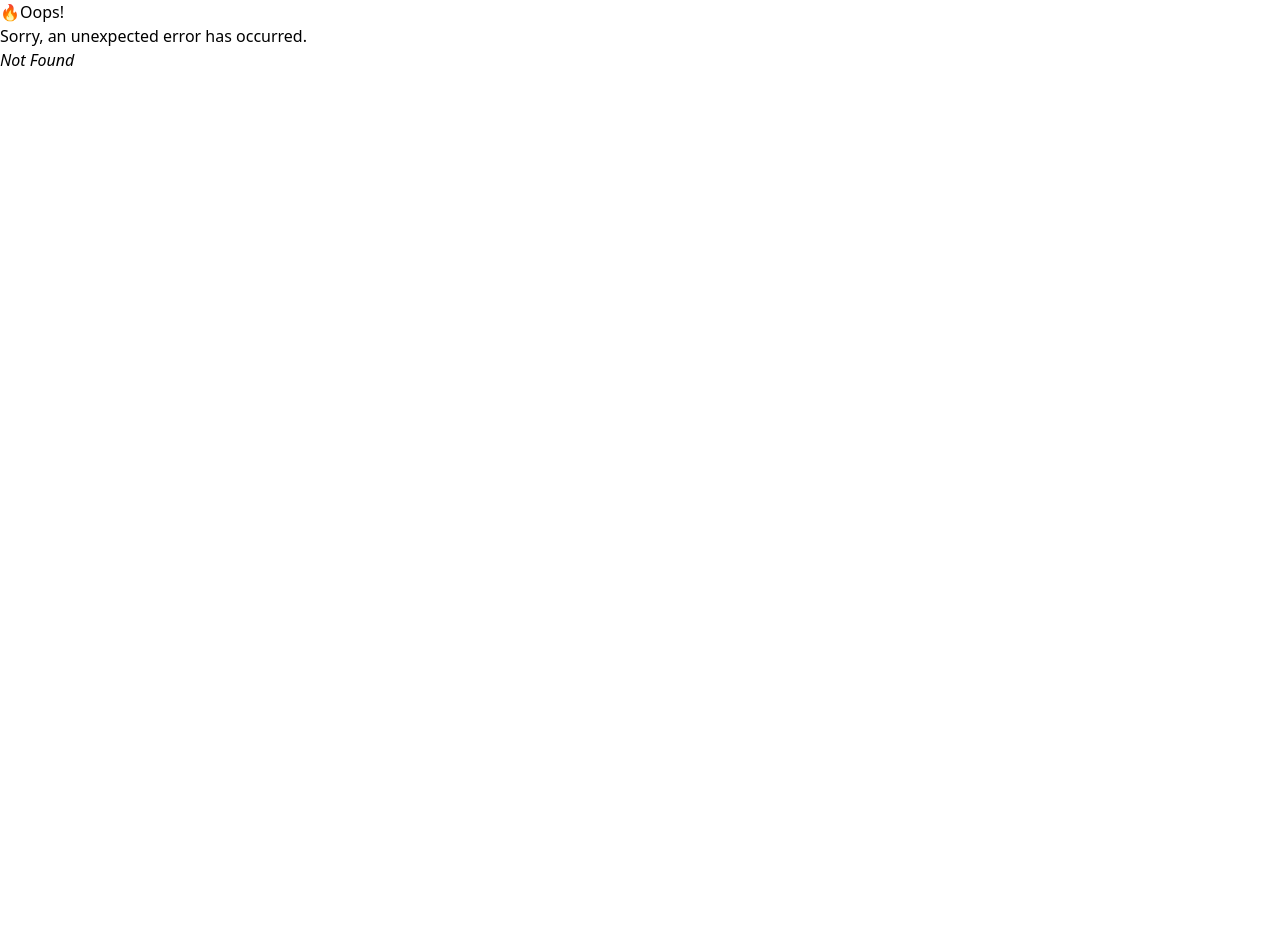
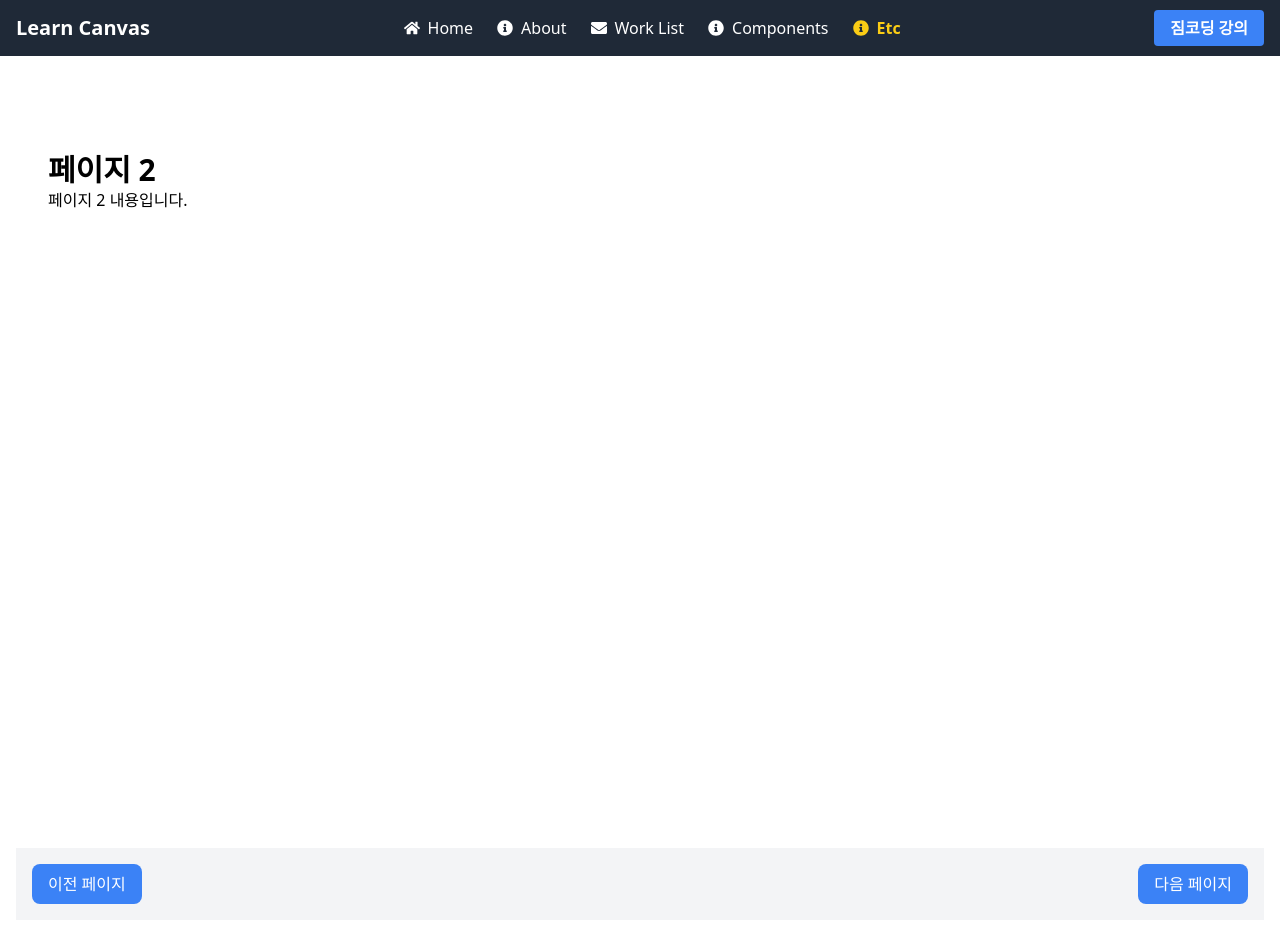
Before and after one commit to hyojeong0927/React-Template, a React (Vite) app: page /etc/page2 in a window 1280 px wide. Before the commit this address had no page. Shown: the top 942 px of the page. Before the commit the page ends 800 px from the top, so only its background shows below. Built offline with nearby package versions, Linux system fonts and the light colour scheme.

Commit message:
페이지 이동

```diff
--- a/src/components/Header.jsx
+++ b/src/components/Header.jsx
@@ -58,7 +58,10 @@ function Header() {
       label: 'Etc',
       icon: <FaInfoCircle />,
       to: '/etc',
-      children: [{ id: 'scrollpage', label: 'Scroll Page', to: '/etc' }],
+      children: [
+        { id: 'scrollpage', label: 'Scroll Page', to: '/etc' },
+        { id: 'page1', label: 'Page Move', to: '/etc/page1' },
+      ],
     },
   ];
 
--- a/src/main.jsx
+++ b/src/main.jsx
@@ -35,6 +35,9 @@ import Contact from './pages/about/Contact';
 import CanvasDetail from './pages/CanvasDetail';
 import Etc from './pages/Etc';
 import ScrollButtonPage from './pages/ScrollPage';
+import Page1 from './pages/Page1';
+import Page2 from './pages/Page2';
+import Page3 from './pages/Page3';
 
 // error
 import ErrorPage from './pages/ErrorPage';
@@ -83,7 +86,12 @@ const router = createBrowserRouter([
       {
         path: 'etc',
         element: <Etc />,
-        children: [{ index: true, element: <ScrollButtonPage /> }],
+        children: [
+          { index: true, element: <ScrollButtonPage /> },
+          { path: 'page1', element: <Page1 /> },
+          { path: 'page2', element: <Page2 /> },
+          { path: 'page3', element: <Page3 /> },
+        ],
       },
     ],
   },
--- /dev/null
+++ b/src/pages/Page1.jsx
@@ -0,0 +1,28 @@
+import { useNavigate } from 'react-router-dom';
+
+export default function Page1() {
+  const navigate = useNavigate();
+  return (
+    <div className="min-h-screen flex flex-col justify-between">
+      <div className="p-8">
+        <h1 className="text-3xl font-bold">페이지 1</h1>
+        <p>페이지 1 내용입니다.</p>
+      </div>
+
+      <div className="flex justify-between p-4 bg-gray-100">
+        <button
+          disabled
+          className="px-4 py-2 bg-gray-400 text-white rounded-lg"
+        >
+          이전 페이지
+        </button>
+        <button
+          onClick={() => navigate('/etc/page2')}
+          className="px-4 py-2 bg-blue-500 text-white rounded-lg hover:bg-blue-600"
+        >
+          다음 페이지
+        </button>
+      </div>
+    </div>
+  );
+}
--- /dev/null
+++ b/src/pages/Page2.jsx
@@ -0,0 +1,28 @@
+import { useNavigate } from 'react-router-dom';
+
+export default function Page2() {
+  const navigate = useNavigate();
+  return (
+    <div className="min-h-screen flex flex-col justify-between">
+      <div className="p-8">
+        <h1 className="text-3xl font-bold">페이지 2</h1>
+        <p>페이지 2 내용입니다.</p>
+      </div>
+
+      <div className="flex justify-between p-4 bg-gray-100">
+        <button
+          onClick={() => navigate('/etc/page1')}
+          className="px-4 py-2 bg-blue-500 text-white rounded-lg hover:bg-blue-600"
+        >
+          이전 페이지
+        </button>
+        <button
+          onClick={() => navigate('/etc/page3')}
+          className="px-4 py-2 bg-blue-500 text-white rounded-lg hover:bg-blue-600"
+        >
+          다음 페이지
+        </button>
+      </div>
+    </div>
+  );
+}
--- /dev/null
+++ b/src/pages/Page3.jsx
@@ -0,0 +1,28 @@
+import { useNavigate } from 'react-router-dom';
+
+export default function Page3() {
+  const navigate = useNavigate();
+  return (
+    <div className="min-h-screen flex flex-col justify-between">
+      <div className="p-8">
+        <h1 className="text-3xl font-bold">페이지 3</h1>
+        <p>마지막 페이지입니다.</p>
+      </div>
+
+      <div className="flex justify-between p-4 bg-gray-100">
+        <button
+          onClick={() => navigate('/etc/page2')}
+          className="px-4 py-2 bg-blue-500 text-white rounded-lg hover:bg-blue-600"
+        >
+          이전 페이지
+        </button>
+        <button
+          disabled
+          className="px-4 py-2 bg-gray-400 text-white rounded-lg"
+        >
+          다음 페이지
+        </button>
+      </div>
+    </div>
+  );
+}
```
